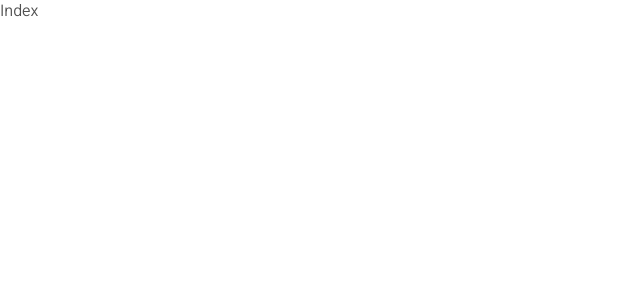
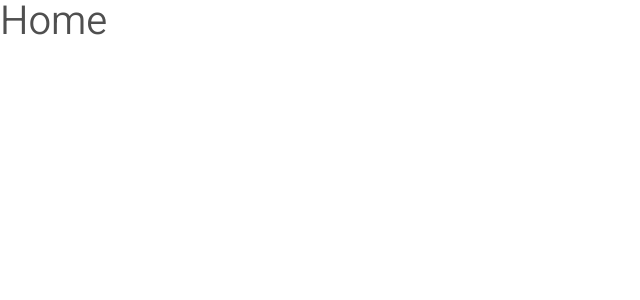
Before and after one commit to BlackIQ/amirhossein.info, a React (Create React App) app in the folder client/: page / in a window 1280 px wide. Shown: the top 300 px of the page, without its empty margins (0-640 px from the left). Built offline with nearby package versions, Linux system fonts and the light colour scheme; a web font is replaced by a local one.

Commit message:
Added home

```diff
--- a/client/src/App.js
+++ b/client/src/App.js
@@ -1,4 +1,5 @@
 import { BrowserRouter as Router, Route, Switch } from 'react-router-dom';
+import Home from './pages/home';
 import Message from './pages/message';
 
 import Messages from './pages/messages';
@@ -8,9 +9,9 @@ function App() {
     <div className="App">
       <Router>
         <Switch>
-          <Route path='/' exact><p>Index</p></Route>
+          <Route path='/' exact><Home /></Route>
           <Route path='/messages' exact><Messages /></Route>
-          <Route path='/messages/:id' exact><p><Message /></p></Route>
+          <Route path='/messages/:id'><Message /></Route>
         </Switch>
       </Router>
     </div>
```
